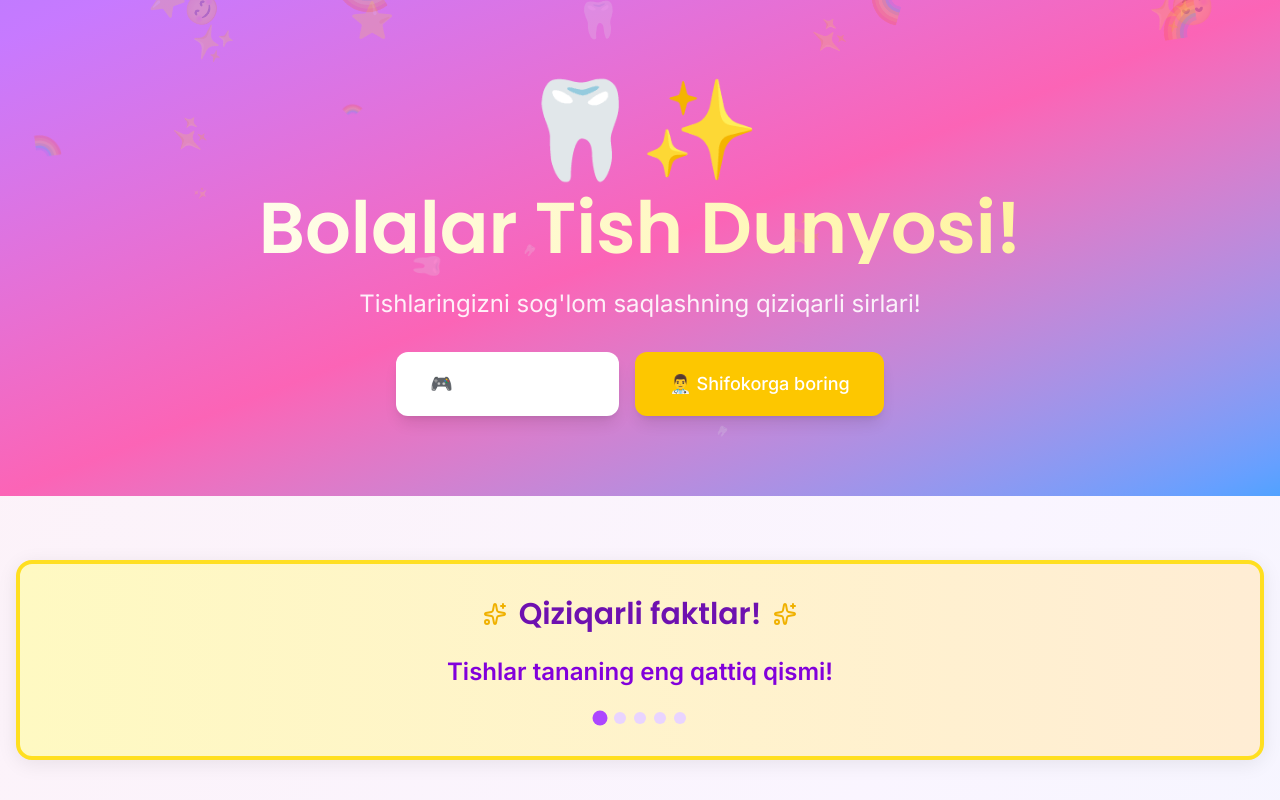
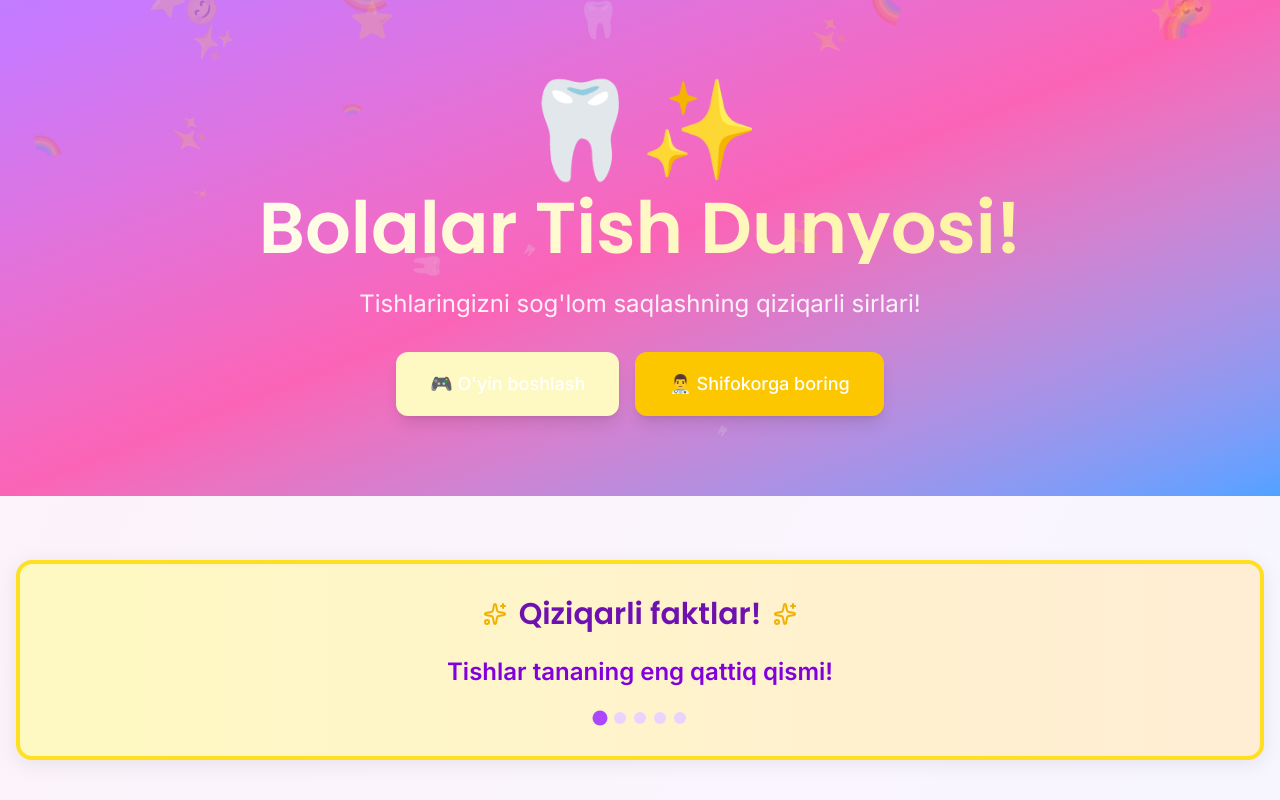
Before and after one commit to yassixon50-spec/dental-clinic-website, a Next.js app: page /kids in a window 1280 px wide. Shown: the top 800 px of the page. Built offline with nearby package versions, Linux system fonts and the light colour scheme.

Commit message:
Fix game button hover state to maintain consistent appearance

```diff
--- a/src/app/kids/page.tsx
+++ b/src/app/kids/page.tsx
@@ -222,7 +222,7 @@ export default function KidsPage() {
               <Button
                 size="lg"
                 onClick={startGame}
-                className="bg-white text-purple-600 hover:bg-yellow-100 text-lg px-8 py-4 rounded-full shadow-lg"
+                className="bg-yellow-100 text-purple-600 text-lg px-8 py-4 rounded-full shadow-lg hover:bg-yellow-100 hover:text-purple-600"
               >
                 🎮 O'yin boshlash
               </Button>
```
